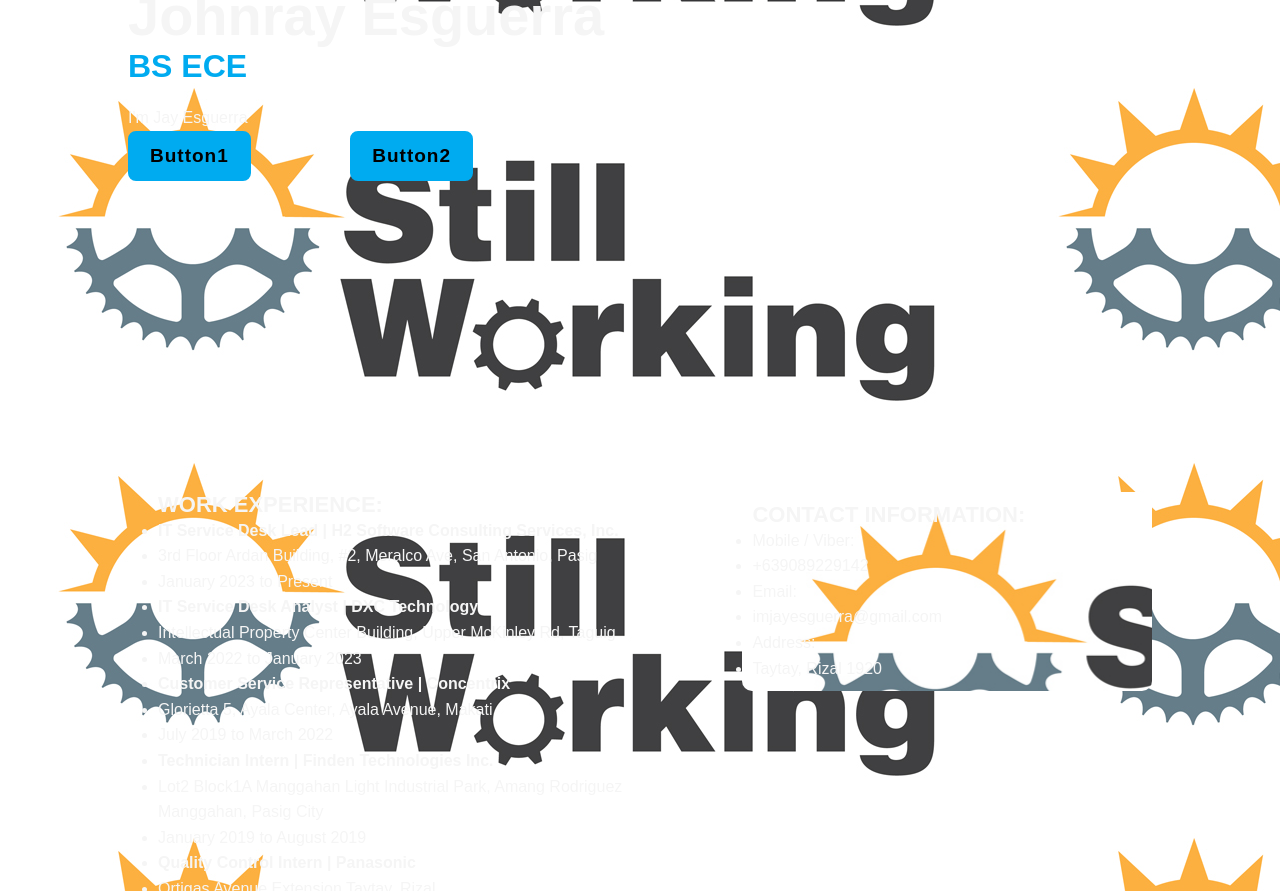
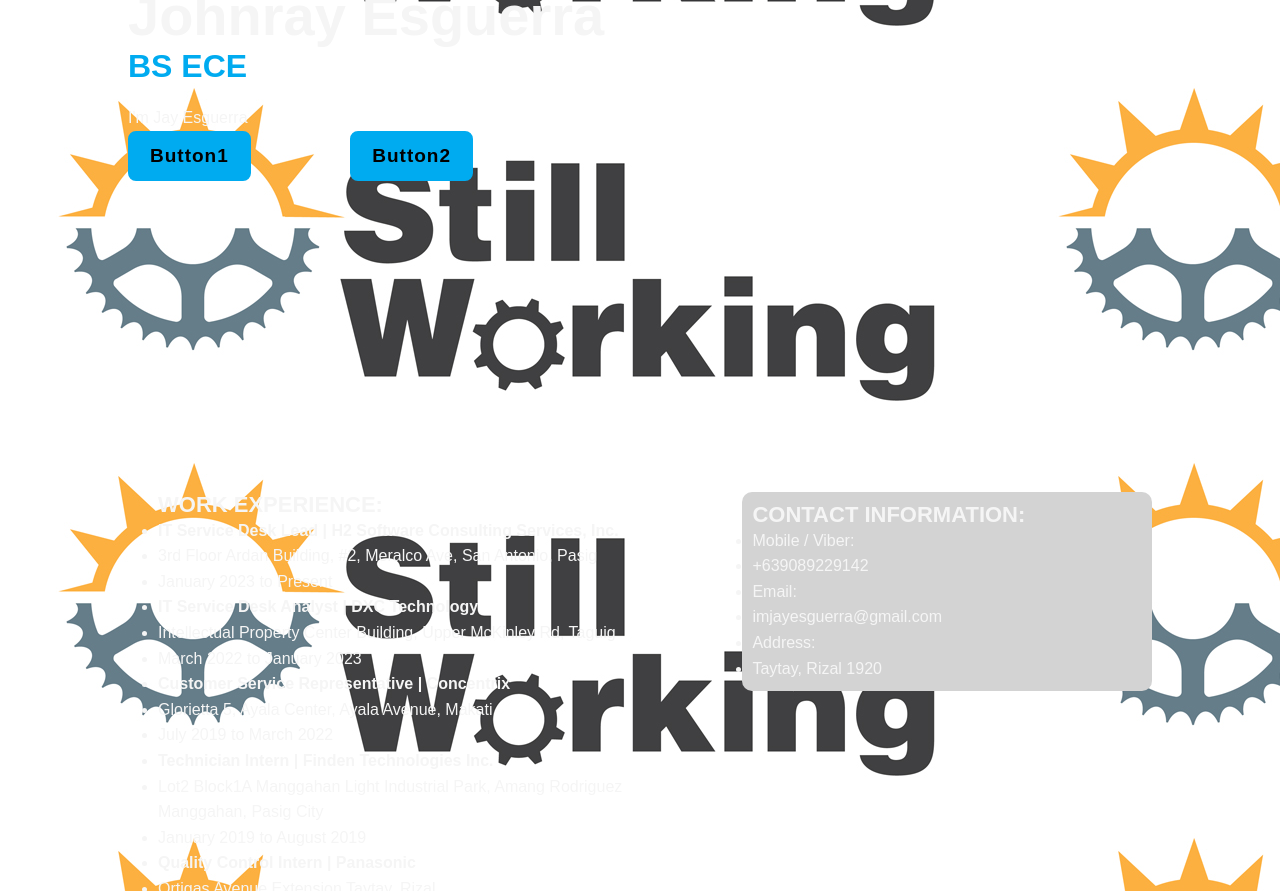
Before and after one commit to projayctile/myportfolio, a plain HTML site: page index.html in a window 1280 px wide. Shown: the part 308-1199 px from the top of the page. Drawn offline with Linux system fonts and the light colour scheme.

Commit message:
Update style.css

```diff
--- a/style.css
+++ b/style.css
@@ -177,7 +177,6 @@ body {
     float: right;
     width: 40%;
     background: lightgray;
-    background-image: url('Images/still-working.jpg');
     color: whitesmoke;
     padding: 10px;
     box-sizing: border-box;
```
